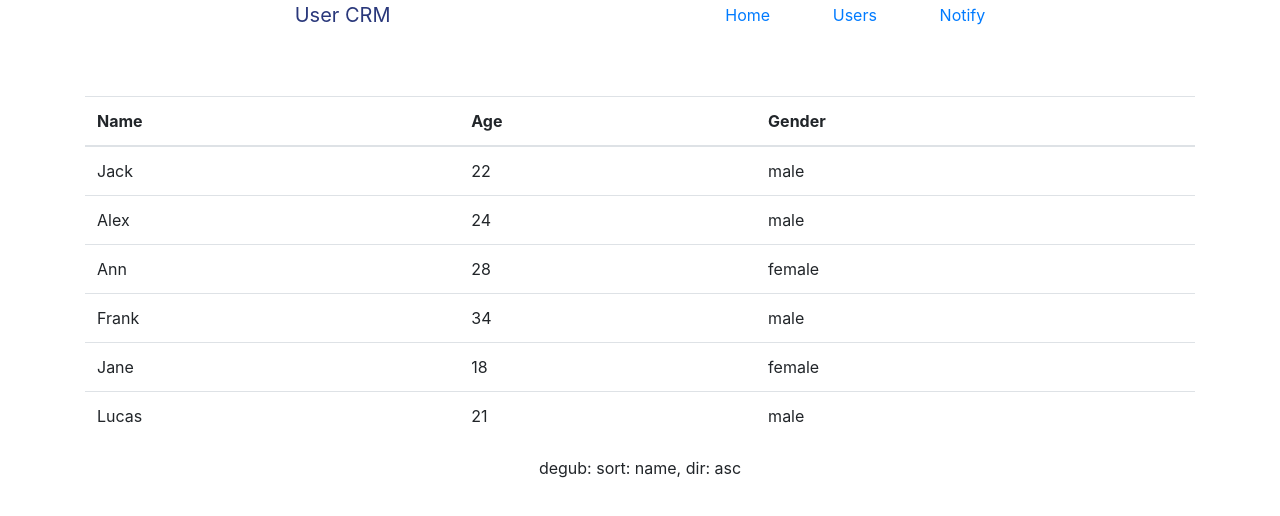
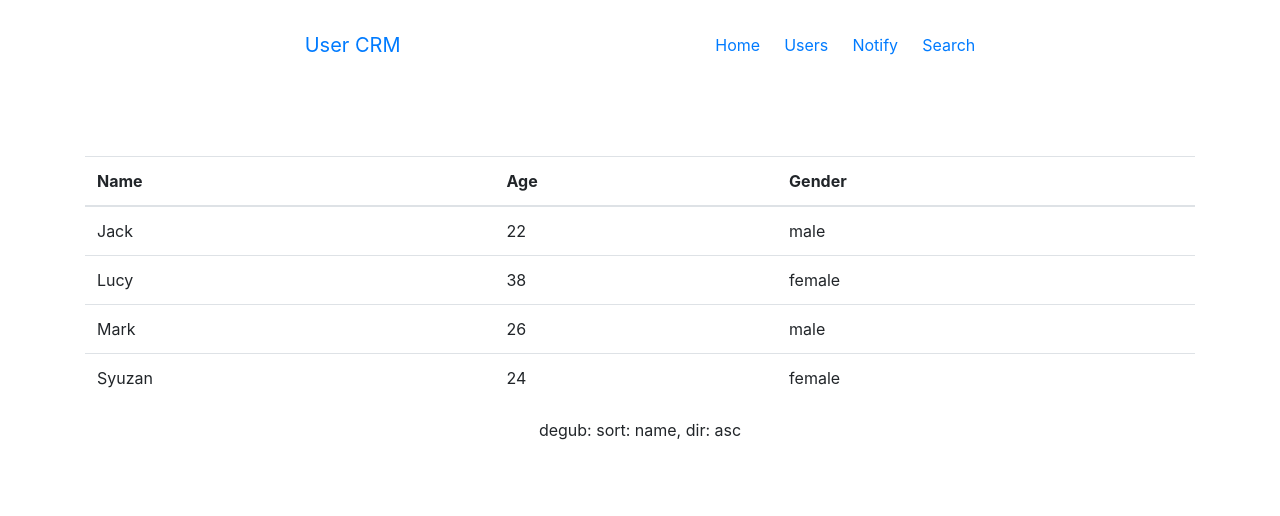
Before and after one commit to MariaAb777/newproject, a Vue app: page /Users in a window 1280 px wide. Shown: the top 516 px of the page. Built offline with nearby package versions, Linux system fonts and the light colour scheme.

Commit message:
add serach page with design and functionality

```diff
--- a/src/App.vue
+++ b/src/App.vue
@@ -6,33 +6,21 @@
           <router-link to="/Home">Home</router-link>
           <router-link to="/Users">Users</router-link>
             <router-link to="/NotifyPage">Notify</router-link>
+            <router-link to="/SearchPage">Search</router-link>
         </ul>
    </div>
     <router-view></router-view>
-
-
   </div>
-
-
 </template>
 
-
 <script>
-
-
-
-
-
 export default {
   name: "App",
   components: {
 
-
-
   },
   data() {
     return {
-
 
     }
   }
@@ -44,11 +32,12 @@ export default {
   display: flex;
   justify-content: space-evenly;
   align-items: center;
+    padding: 30px;
 
 
   .logo-text{
     font-size: 20px;
-    color: #2a387b;
+    color: #007bff;
   }
 }
   .menu-block{
--- /dev/null
+++ b/src/components/Search.vue
@@ -0,0 +1,50 @@
+<template>
+    <div class="wrapper__search">
+
+        <div class="input-group mb-3">
+            <input type="text"  v-model="search" class=" form-control" placeholder="Type here" aria-label="Recipient's username" aria-describedby="button-addon2">
+            <button class=" csm-btn btn btn-outline-secondary" type="button" id="button-addon2">Search</button>
+        </div>
+
+    </div>
+</template>
+
+<script>
+  export default {
+    props: {
+      // value: {
+      //   type: String,
+      //   required: true
+      // },
+      placeholder: {
+        type: String,
+        default: 'Search'
+      }
+    },
+    data () {
+      return { search: this.value }
+    },
+    watch: {
+      search (val) {
+        // console.log(val)
+        this.$emit('search', val);
+      }
+    }
+  }
+</script>
+
+<style scoped>
+
+    .wrapper__search{
+        padding: 30px;
+        width: 500px;
+        margin-left: 400px;
+
+    }
+        .csm-btn{
+            color: #007bff;
+        }
+
+
+
+</style>
--- a/src/router/index.js
+++ b/src/router/index.js
@@ -3,6 +3,7 @@ import VueRouter from 'vue-router'
 import Home from '../views/Home'
 import Users from '../views/Users'
 import NotifyPage from '../views/NotifyPage'
+import SearchPage from '../components/Search'
 
 
 
@@ -27,6 +28,12 @@ const routes = [
     component: NotifyPage,
 
   },
+  {
+    path: '/SearchPage',
+    name: 'SearchPage',
+    component: SearchPage,
+
+  },
 //
 //
 //
--- a/src/views/NotifyPage.vue
+++ b/src/views/NotifyPage.vue
@@ -3,28 +3,22 @@
         <section>
             <div class="container">
 
-                <!-- wrapper -->
                 <div class="notify__wrapper">
 
-                    <!-- title -->
                     <div class="notify-title">
                         <p>Notify App</p>
                         <svg @click="getNotifyLazy" version="1.1"  width="20px" height="20px" cursor="pointer" x="0px" y="0px" viewBox="0 0 489.935 489.935" style="enable-background:new 0 0 489.935 489.935;"></svg>
 
                     </div>
 
-                    <!-- notify -->
                     <div class="notify__content">
 
-                        <!-- preloader -->
                         <preloader v-if="loading" :width="90" :height="90"/>
 
-                        <!-- erorr -->
                         <div class="error" v-if="error">
                             <p>{{ error }}</p>
                         </div>
 
-                        <!-- notify -->
                         <notify v-if="!loading && !error" :messages="messages"/>
 
                     </div>
--- a/src/views/Users.vue
+++ b/src/views/Users.vue
@@ -11,7 +11,7 @@
                 </tr>
                 </thead>
                 <tbody>
-                <tr v-for="user in users" :key="user">
+                <tr :key="index" v-for="(user,index) in usersSort">
                     <td scope="row">{{user.name}}</td>
                     <td>{{user.age}}</td>
                     <td>{{user.gender}}</td>
@@ -19,7 +19,7 @@
                 </tbody>
             </table>
             <p style="text-align: center">
-            <span>  degub: sort:  {{currentSort}}, dir: {{currentSortDir}} </span>
+                <span>  degub: sort:  {{currentSort}}, dir: {{currentSortDir}} </span>
             </p>
         </div>
 
@@ -27,7 +27,7 @@
 </template>
 
 <script>
-    // import axios from 'axios'
+  import axios from 'axios'
   export default {
     name: 'Users',
     data () {
@@ -37,59 +37,58 @@
         currentSortDir: 'asc',
       }
     },
+    computed: {
+      usersSort () {
+        // eslint-disable-next-line vue/no-side-effects-in-computed-properties
+        return this.users.sort((a, b) => {
+          let modifier = 1
+          if (this.currentSortDir === 'desc') {
+            modifier = -1
+          }
+          if (a[this.currentSort] < b[this.currentSort]) {
+            return -1 * modifier
+          }
+          if (a[this.currentSort] > b[this.currentSort]) {
+            return 1 * modifier
+          }
+          return 0
+        })
+      },
+    },
+    methods: {
+      async fetchUsers () {
+        await axios.get('https://api.myjson.com/bins/rzgya').then(response => {
+          // console.log(response.data)
+          this.users = response.data
+        }).catch(error => {
+          console.log(error)
+        })
+      },
+      sort: function (s) {
+        if (s === this.currentSort) {
+          this.currentSortDir = this.currentSortDir === 'asc' ? 'desc' : 'asc'
+        }
+        this.currentSort = s
+      },
+    },
     created () {
+      this.users = [
+        { id: 1, name: 'Jack', age: 22, gender: 'male' },
+        { id: 2, name: 'Syuzan', age: 24, gender: 'female' },
+        { id: 3, name: 'Lucy', age: 38, gender: 'female' },
+        { id: 4, name: 'Mark', age: 26, gender: 'male' },
 
-      // axios
-      // .get('https://api.myjson.com/bins/rzgya')
-      // .then(response => {
-      //   // console.log(response.data)
-      //   this.users = response.data
-      // })
-      // .catch(error => {
-      //   console.log(error)
-      // })
-      this.users = [
-        { id: 1, name: 'Jack',  age: 22, gender: 'male' },
-        { id: 2, name: 'Alex',  age: 24, gender: 'male' },
-        { id: 3, name: 'Ann',   age: 28, gender: 'female' },
-        { id: 4, name: 'Frank', age: 34, gender: 'male' },
-        { id: 5, name: 'Jane',  age: 18, gender: 'female' },
-        { id: 6, name: 'Lucas', age: 21, gender: 'male' },
       ]
-    },
+    }
   }
-  //   computed: {
-  //     usersSort () {
-  //       return this.users.sort((a, b) => {
-  //         let modifier = 1;
-  //         if (this.currentSortDir === 'desc') {
-  //           modifier = -1;
-  //         }
-  //         if (a[this.currentSort] < b[this.currentSort]) {
-  //           return -1 * modifier;
-  //         }
-  //         if (a[this.currentSort] > b[this.currentSort]) {
-  //           return 1 * modifier;
-  //         }
-  //         return 0;
-  //       });
-  //     },
-  //   },
-  //   methods:{
-  //     sort: function(s){
-  //       if(s === this.currentSort) {
-  //         this.currentSortDir = this.currentSortDir === 'asc' ? 'desc' : 'asc';
-  //       }
-  //       this.currentSort = s;
-  //     }
-  //   }
+  //
   // }
 
 
 </script>
 
 <style lang="scss" scoped>
-    .container{
+    .container {
 
         padding-top: 50px;
 
```
Also changed, not shown: src/views/SearchPage.vue (added, +91 -0 lines), src/store/serach.js (added).
